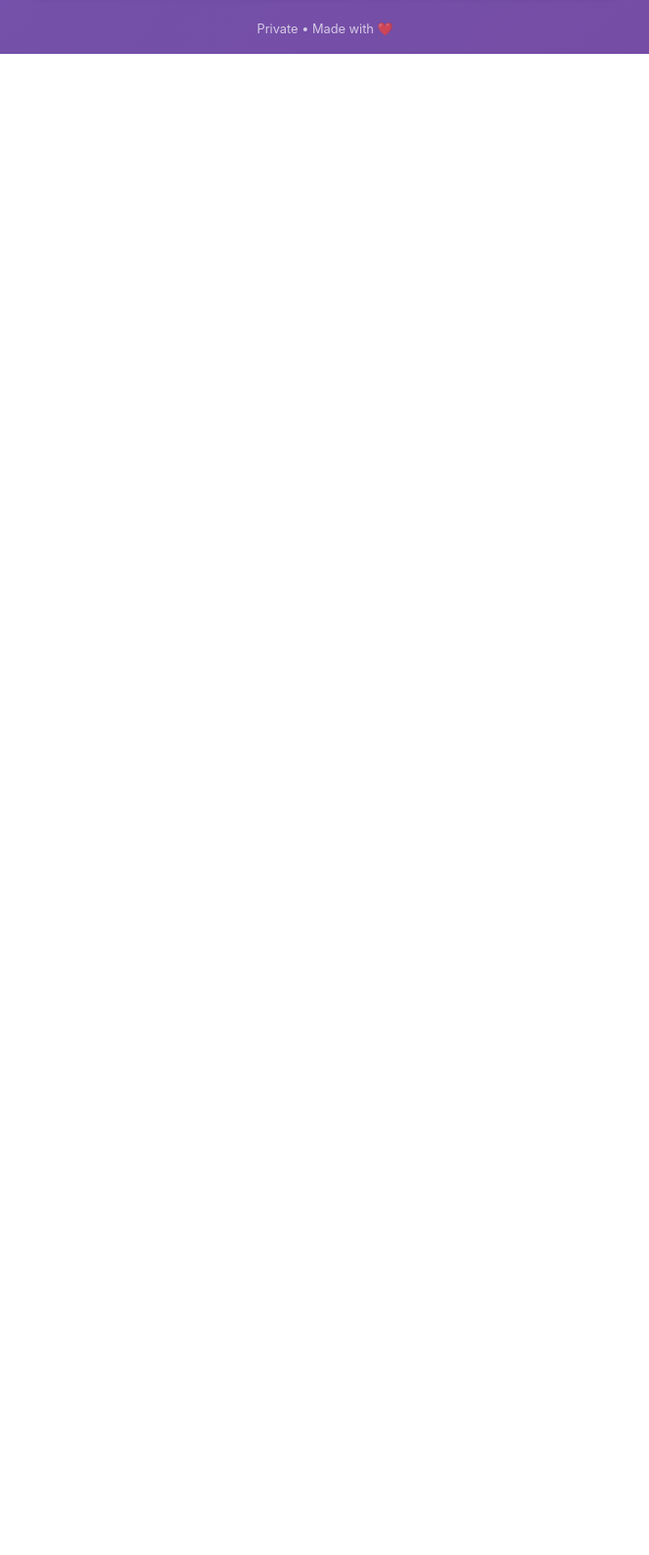
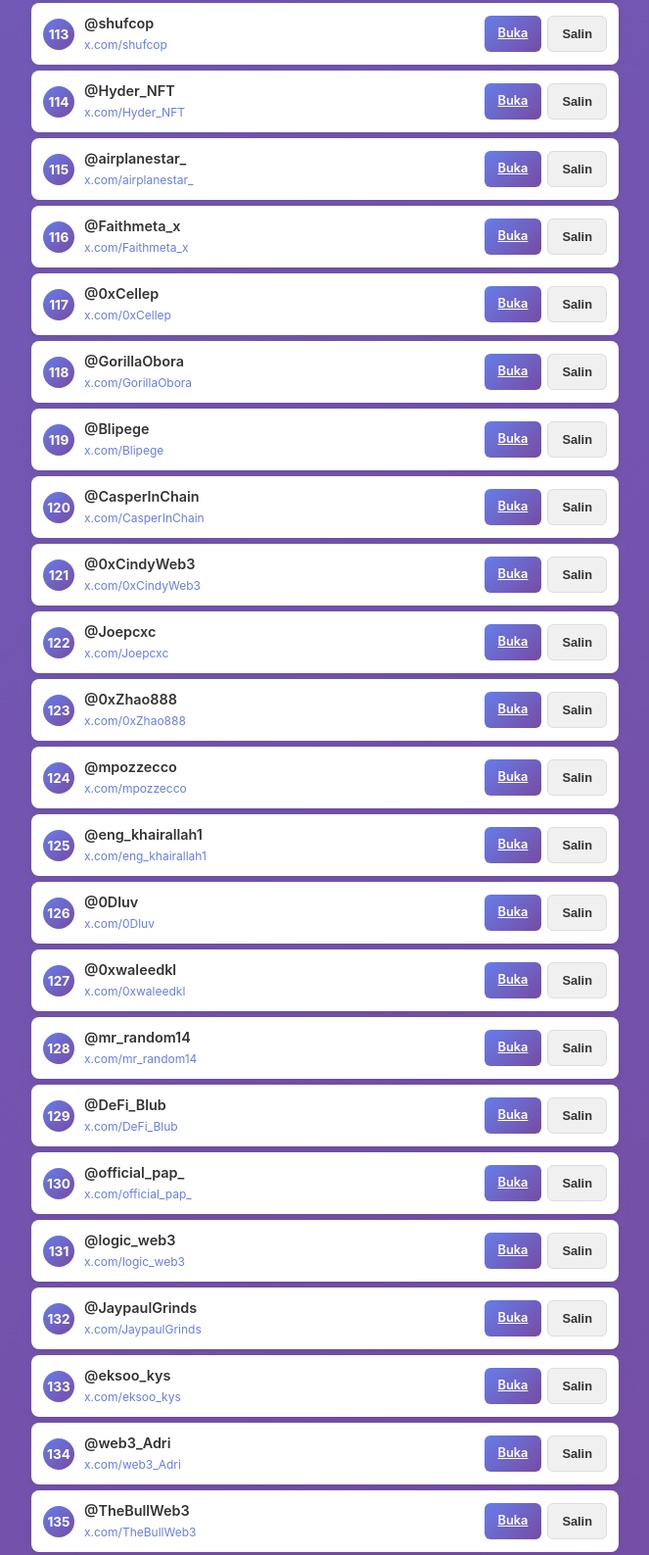
Before and after one commit to adamparjun/celiptolist, a plain HTML site: page index.html in a window 1280 px wide. Shown: the part 7996-9583 px from the top of the page at 98% size, without its empty margins (308-971 px from the left). Before the commit the page ends 8051 px from the top, so only its background shows below. Drawn offline with Linux system fonts and the light colour scheme.

Commit message:
Add multiple user handles to index.html

```diff
--- a/index.html
+++ b/index.html
@@ -480,7 +480,36 @@
             { handle: 'Mekulavick' },
             { handle: 'cryptoflairnews' },
             { handle: '0xRexnftcrypto' },
-            { handle: 'REHANH0SSAIN' }
+            { handle: 'REHANH0SSAIN' },
+            { handle: 'shufcop' },
+            { handle: 'Hyder_NFT' },
+            { handle: 'airplanestar_' },
+            { handle: 'Faithmeta_x' },
+            { handle: '0xCellep' },
+            { handle: 'GorillaObora' },
+            { handle: 'Blipege' },
+            { handle: 'CasperInChain' },
+            { handle: '0xCindyWeb3' },
+            { handle: 'Joepcxc' },
+            { handle: '0xZhao888' },
+            { handle: 'mpozzecco' },
+            { handle: 'eng_khairallah1' },
+            { handle: '0Dluv' },
+            { handle: '0xwaleedkl' },
+            { handle: 'mr_random14' },
+            { handle: 'DeFi_Blub' },
+            { handle: 'official_pap_' },
+            { handle: 'logic_web3' },
+            { handle: 'JaypaulGrinds' },
+            { handle: 'eksoo_kys' },
+            { handle: 'web3_Adri' },
+            { handle: 'TheBullWeb3' },
+            { handle: 'Nick_Researcher' },
+            { handle: 'ZeusRebirth' },
+            { handle: 'mayflowers2x8' },
+            { handle: 'Jhon37419413175' },
+            { handle: '6th__account' },
+            { handle: 'DeimosWeb3' }
         ];
 
         // Data pengguna Tab 2
```
